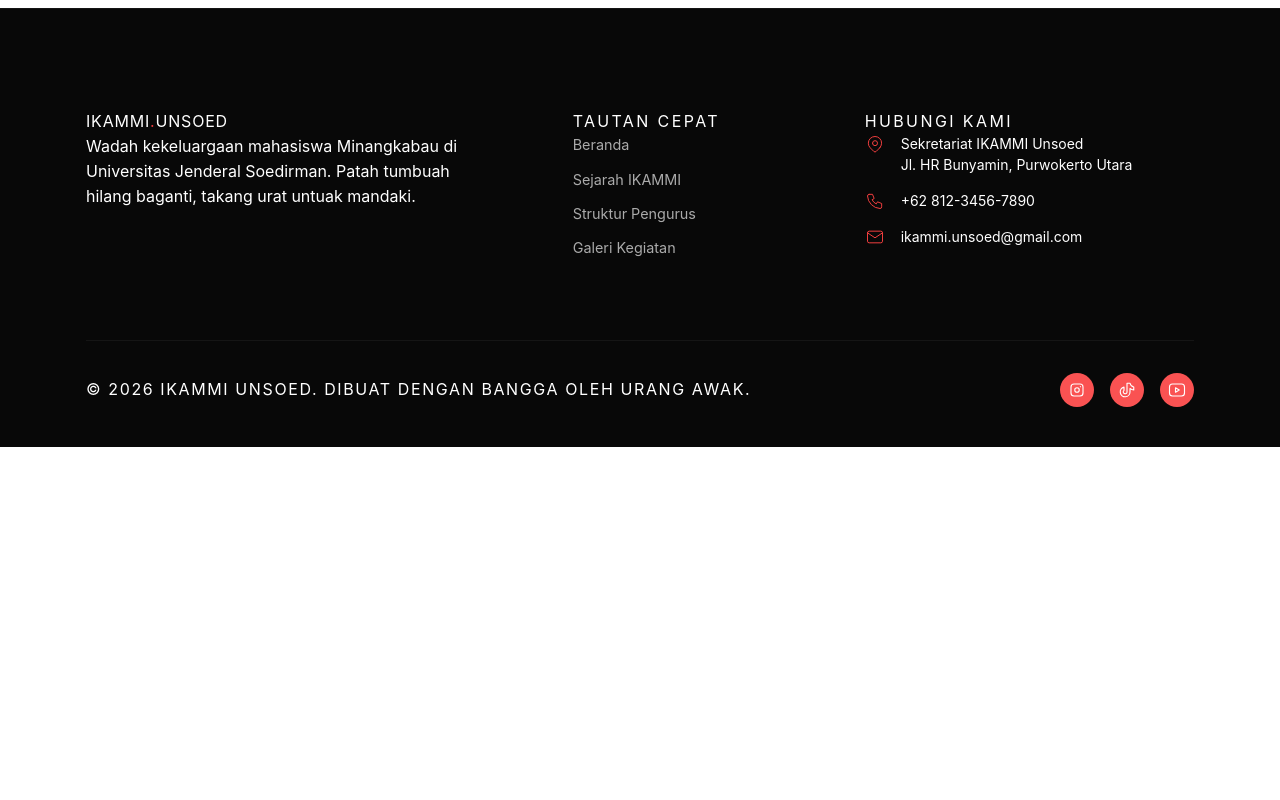
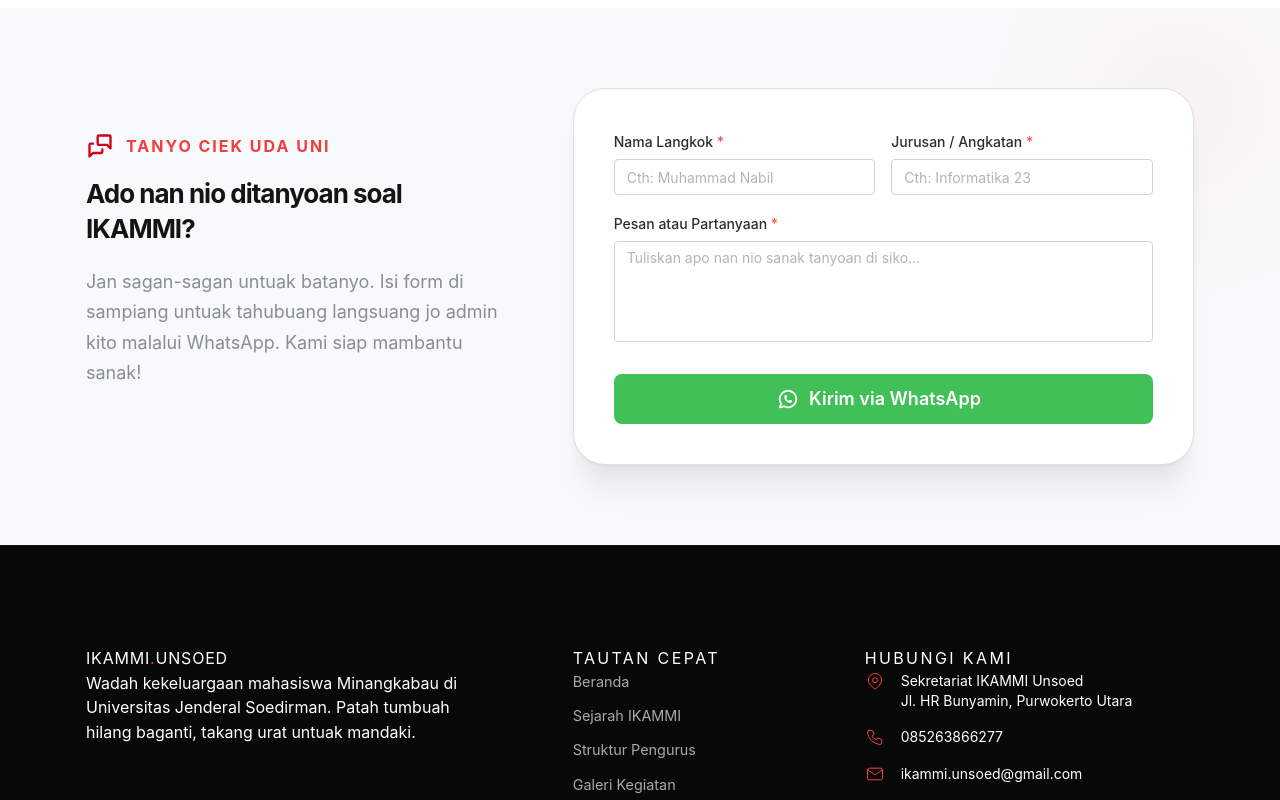
Before and after one commit to Delpyro/ikammi, a React (Vite) app: page / in a window 1280 px wide. Shown: the part 5780-6580 px from the top of the page. Before the commit the page ends 6227 px from the top, so only its background shows below. Built offline with nearby package versions, Linux system fonts and the light colour scheme.

Commit message:
penambahan fitur contact form

```diff
--- a/src/App.tsx
+++ b/src/App.tsx
@@ -4,6 +4,7 @@
 import { Sejarah } from './components/sejarah/Sejarah';
 import { Pengurus } from './components/pengurus/Pengurus';
 import { Galeri } from './components/galeri/Galeri';
+import { ContactForm } from './components/contactform/ContactForm';
 // import { TentangKami } from './components/TentangKami';
 import { GaleriPage } from './components/galeripage/GaleriPage';
 import { About } from './components/about/About';
@@ -30,6 +31,9 @@
       </div>
       <div id="galeri">
         <Galeri />
+      </div>
+      <div id="ContactForm">
+        <ContactForm />
       </div>
       <div id="footer">
         <Footer  />
--- /dev/null
+++ b/src/components/contactform/ContactForm.module.css
@@ -0,0 +1,67 @@
+.wrapper {
+  background-color: var(--mantine-color-gray-0);
+  position: relative;
+  overflow: hidden;
+}
+
+/* Dekorasi background lingkaran samar */
+.wrapper::before {
+  content: '';
+  position: absolute;
+  top: -100px;
+  right: -100px;
+  width: 400px;
+  height: 400px;
+  border-radius: 50%;
+  background: radial-gradient(circle, rgba(208, 2, 27, 0.03) 0%, rgba(255,255,255,0) 70%);
+  z-index: 0;
+}
+
+.title {
+  font-size: clamp(2rem, 4vw, 2.75rem);
+  line-height: 1.1;
+  font-weight: 800;
+  color: var(--mantine-color-dark-9);
+  letter-spacing: -1px;
+}
+
+.highlightBox {
+  background-color: rgba(208, 2, 27, 0.05);
+  border-left: 4px solid var(--mantine-color-red-6);
+}
+
+.formCard {
+  background-color: #ffffff;
+  border-color: rgba(0, 0, 0, 0.05);
+  box-shadow: 0 20px 40px rgba(0, 0, 0, 0.04);
+  position: relative;
+  z-index: 1;
+}
+
+/* Kustomisasi Input Mantine */
+.inputLabel {
+  font-weight: 600;
+  margin-bottom: 6px;
+  color: var(--mantine-color-dark-6);
+}
+
+.input {
+  background-color: var(--mantine-color-gray-0);
+  border: 1px solid var(--mantine-color-gray-3);
+  transition: border-color 0.2s ease, box-shadow 0.2s ease;
+  padding: 12px;
+}
+
+.input:focus {
+  border-color: var(--mantine-color-red-6);
+  box-shadow: 0 0 0 3px rgba(208, 2, 27, 0.1);
+}
+
+.submitBtn {
+  transition: transform 0.2s ease, box-shadow 0.2s ease;
+}
+
+.submitBtn:hover {
+  transform: translateY(-3px);
+  box-shadow: 0 8px 20px rgba(43, 138, 62, 0.3); /* Shadow hijau khas WhatsApp */
+}
--- /dev/null
+++ b/src/components/contactform/ContactForm.tsx
@@ -0,0 +1,144 @@
+import { useState } from 'react';
+import { Container, Grid, Title, Text, TextInput, Textarea, Button, Box, Paper, Group } from '@mantine/core';
+import { IconBrandWhatsapp, IconMessages } from '@tabler/icons-react';
+import { motion } from 'framer-motion';
+import classes from './ContactForm.module.css';
+
+export function ContactForm() {
+  // State untuk menyimpan inputan user
+  const [formData, setFormData] = useState({
+    nama: '',
+    jurusan: '',
+    pesan: '',
+  });
+
+  const handleChange = (e: React.ChangeEvent<HTMLInputElement | HTMLTextAreaElement>) => {
+    const { name, value } = e.target;
+    setFormData({ ...formData, [name]: value });
+  };
+
+  const handleSubmit = (e: React.FormEvent) => {
+    e.preventDefault();
+
+    // 1. Ganti dengan nomor WhatsApp Admin IKAMMI (Gunakan format 62 tanpa + atau 0)
+    const nomorWhatsApp = '6285263866277';
+
+    // 2. Format pesan yang akan dikirim ke WhatsApp
+    const teksWhatsApp = `Halo Uda/Uni Admin IKAMMI Unsoed, perkenalkan:%0A%0A*Nama:* ${formData.nama}%0A*Jurusan/Angkatan:* ${formData.jurusan}%0A%0A*Pesan/Pertanyaan:*%0A${formData.pesan}`;
+
+    // 3. Buat URL WhatsApp API
+    const url = `https://wa.me/${nomorWhatsApp}?text=${teksWhatsApp}`;
+
+    // 4. Buka di tab baru
+    window.open(url, '_blank');
+  };
+
+  return (
+    <Box className={classes.wrapper} id="tanyo-ciek" py={80}>
+      <Container size="lg">
+        <Grid gutter={{ base: 40, md: 60 }} align="center">
+
+          {/* Bagian Kiri: Teks & Penjelasan */}
+          <Grid.Col span={{ base: 12, md: 5 }}>
+            <motion.div
+              initial={{ opacity: 0, x: -30 }}
+              whileInView={{ opacity: 1, x: 0 }}
+              viewport={{ once: true }}
+              transition={{ duration: 0.6 }}
+            >
+              <Group gap="sm" mb="md">
+                <IconMessages size={28} color="#D0021B" />
+                <Text fw={700} c="red.7" tt="uppercase" style={{ letterSpacing: '2px' }}>
+                  Tanyo Ciek Uda Uni
+                </Text>
+              </Group>
+
+              <Title order={2} className={classes.title} mb="lg">
+                Ado nan nio ditanyoan soal IKAMMI?
+              </Title>
+
+              <Text c="dimmed" size="lg" lh={1.7} mb="xl">
+                Jan sagan-sagan untuak batanyo. Isi form di sampiang untuak tahubuang langsuang jo admin kito malalui WhatsApp. Kami siap mambantu sanak!
+              </Text>
+
+              {/* Ganti <Box> menjadi <Paper>
+              <Paper className={classes.highlightBox} p="md" radius="md">
+                <Text size="sm" fw={500} c="dark.8">
+                💡 <b>Tips:</b> Pastikan nomor WhatsApp sanak aktif supayo admin bisa langsuang mambaleh pasan.
+                </Text>
+              </Paper> */}
+            </motion.div>
+          </Grid.Col>
+
+          {/* Bagian Kanan: Form Input */}
+          <Grid.Col span={{ base: 12, md: 7 }}>
+            <motion.div
+              initial={{ opacity: 0, y: 30 }}
+              whileInView={{ opacity: 1, y: 0 }}
+              viewport={{ once: true }}
+              transition={{ duration: 0.6, delay: 0.2 }}
+            >
+              <Paper withBorder shadow="xl" radius="xl" p={{ base: 'xl', sm: 40 }} className={classes.formCard}>
+                <form onSubmit={handleSubmit}>
+                  <Grid gutter="md">
+                    <Grid.Col span={{ base: 12, sm: 6 }}>
+                      <TextInput
+                        label="Nama Langkok"
+                        placeholder="Cth: Muhammad Nabil"
+                        name="nama"
+                        value={formData.nama}
+                        onChange={handleChange}
+                        required
+                        classNames={{ input: classes.input, label: classes.inputLabel }}
+                      />
+                    </Grid.Col>
+
+                    <Grid.Col span={{ base: 12, sm: 6 }}>
+                      <TextInput
+                        label="Jurusan / Angkatan"
+                        placeholder="Cth: Informatika 23"
+                        name="jurusan"
+                        value={formData.jurusan}
+                        onChange={handleChange}
+                        required
+                        classNames={{ input: classes.input, label: classes.inputLabel }}
+                      />
+                    </Grid.Col>
+
+                    <Grid.Col span={12}>
+                      <Textarea
+                        label="Pesan atau Partanyaan"
+                        placeholder="Tuliskan apo nan nio sanak tanyoan di siko..."
+                        name="pesan"
+                        value={formData.pesan}
+                        onChange={handleChange}
+                        required
+                        minRows={4}
+                        autosize
+                        classNames={{ input: classes.input, label: classes.inputLabel }}
+                      />
+                    </Grid.Col>
+                  </Grid>
+
+                  <Button
+                    type="submit"
+                    size="lg"
+                    radius="md"
+                    color="green.6"
+                    fullWidth
+                    mt="xl"
+                    leftSection={<IconBrandWhatsapp size={22} />}
+                    className={classes.submitBtn}
+                  >
+                    Kirim via WhatsApp
+                  </Button>
+                </form>
+              </Paper>
+            </motion.div>
+          </Grid.Col>
+
+        </Grid>
+      </Container>
+    </Box>
+  );
+}
--- a/src/components/footer/Footer.module.css
+++ b/src/components/footer/Footer.module.css
@@ -6,6 +6,10 @@
   border-top: 1px solid rgba(255, 255, 255, 0.05); /* Garis batas yang sangat samar */
   overflow: hidden;
   font-family: -apple-system, BlinkMacSystemFont, "Segoe UI", Roboto, Helvetica, Arial, sans-serif;
+}
+
+a{
+  color: white;
 }
 
 .logo {
--- a/src/components/footer/Footer.tsx
+++ b/src/components/footer/Footer.tsx
@@ -74,6 +74,13 @@
               <motion.div variants={itemVariants}>
                 <Text className={classes.title}>Hubungi Kami</Text>
 
+                {/* MAPS: Dibungkus tag <a> */}
+                <a
+                  href="https://maps.app.goo.gl/xxx" // Ganti link Maps asli di sini
+                  target="_blank"
+                  rel="noopener noreferrer"
+                  style={{ textDecoration: 'none' }}
+                >
                   <Group wrap="nowrap" align="flex-start" mb="md" className={classes.contactItem}>
                     <IconMapPin size={20} stroke={1.2} className={classes.contactIcon} />
                     <Text size="sm" className={classes.contactText}>
@@ -81,16 +88,31 @@
                       Jl. HR Bunyamin, Purwokerto Utara
                     </Text>
                   </Group>
+                </a>
 
+                {/* TELEPON/WHATSAPP: Dibungkus tag <a> */}
+                <a
+                  href="https://wa.me/6285263866277"
+                  target="_blank"
+                  rel="noopener noreferrer"
+                  style={{ textDecoration: 'none' }}
+                >
                   <Group wrap="nowrap" align="center" mb="md" className={classes.contactItem}>
                     <IconPhone size={20} stroke={1.2} className={classes.contactIcon} />
-                  <Text size="sm" className={classes.contactText}>+62 812-3456-7890</Text>
+                    <Text size="sm" className={classes.contactText}>085263866277</Text>
                   </Group>
+                </a>
 
+                {/* EMAIL: Dibungkus tag <a> */}
+                <a
+                  href="mailto:ikammi.unsoed@gmail.com"
+                  style={{ textDecoration: 'none' }}
+                >
                   <Group wrap="nowrap" align="center" className={classes.contactItem}>
                     <IconMail size={20} stroke={1.2} className={classes.contactIcon} />
                     <Text size="sm" className={classes.contactText}>ikammi.unsoed@gmail.com</Text>
                   </Group>
+                </a>
               </motion.div>
             </Grid.Col>
           </Grid>
```
Lines whose indentation alone changed are shown as unchanged.
